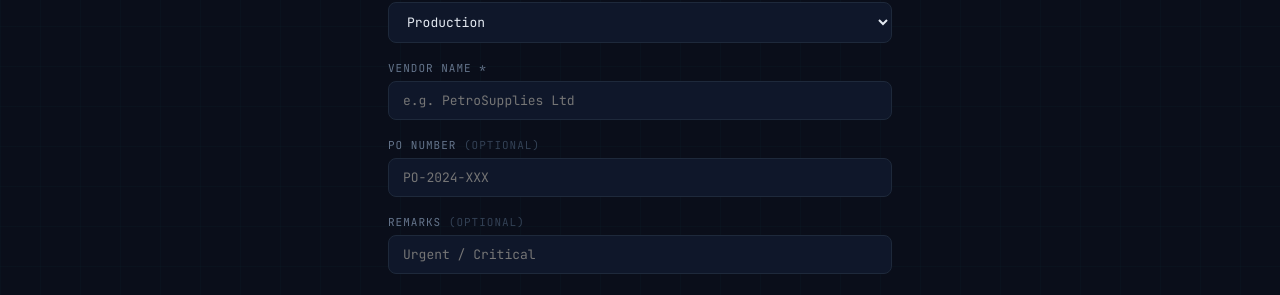
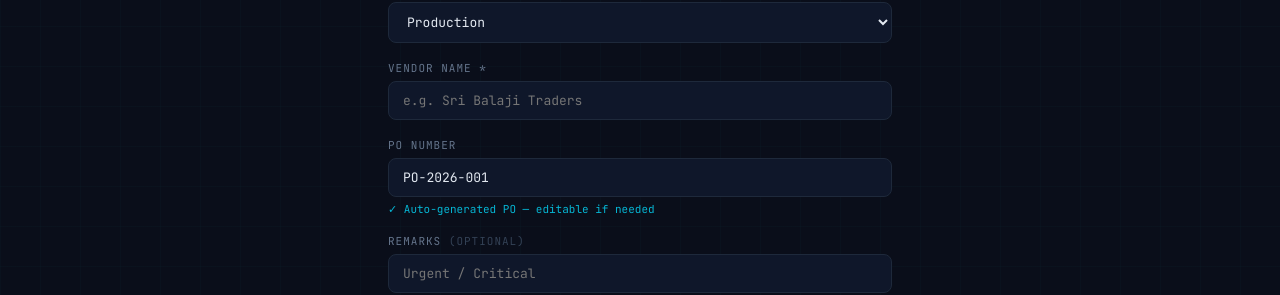
Before and after one commit to ramjane88/procureflow, a Next.js app: page /indent/new in a window 1280 px wide. Shown: the part 494-789 px from the top of the page. Built offline with nearby package versions, Linux system fonts and the light colour scheme; no server answers; the database is empty.

Commit message:
feat: auto-generate PO number on form load

```diff
--- a/app/indent/new/page.js
+++ b/app/indent/new/page.js
@@ -14,7 +14,25 @@ export default function NewIndentPage(){
   const[filtered,setFiltered]=useState([]);
   const[showSug,setShowSug]=useState(false);
   const[stockInfo,setStockInfo]=useState(null);
-  useEffect(()=>{fetch("/api/items").then(r=>r.json()).then(d=>{if(Array.isArray(d))setItems(d);});},[]);
+  const[poLoading,setPoLoading]=useState(false);
+
+  useEffect(()=>{
+    fetch("/api/items").then(r=>r.json()).then(d=>{if(Array.isArray(d))setItems(d);});
+    generatePO();
+  },[]);
+
+  const generatePO=async()=>{
+    setPoLoading(true);
+    try{
+      const res=await fetch("/api/indents");
+      const data=await res.json();
+      const year=new Date().getFullYear();
+      const count=(Array.isArray(data)?data.length:0)+1;
+      const po=`PO-${year}-${String(count).padStart(3,"0")}`;
+      setForm(f=>({...f,poNumber:po}));
+    }finally{setPoLoading(false);}
+  };
+
   const handleItemChange=(val)=>{
     setForm(f=>({...f,item:val}));setStockInfo(null);
     if(val.length<2){setFiltered([]);setShowSug(false);return;}
@@ -23,6 +41,7 @@ export default function NewIndentPage(){
   };
   const selectItem=(item)=>{setForm(f=>({...f,item:item.name,unit:item.unit}));setStockInfo(item);setShowSug(false);setFiltered([]);};
   const set=(k,v)=>setForm(f=>({...f,[k]:v}));
+
   const validate=()=>{
     const e={};
     if(!form.item.trim())e.item="Item name is required";
@@ -32,6 +51,7 @@ export default function NewIndentPage(){
     if(stockInfo&&Number(form.qty)>stockInfo.current_stock)e.qty=`Only ${stockInfo.current_stock} ${stockInfo.unit} available`;
     return e;
   };
+
   const submit=async()=>{
     const e=validate();setErrors(e);
     if(Object.keys(e).length)return;
@@ -44,9 +64,11 @@ export default function NewIndentPage(){
       setTimeout(()=>router.push("/"),1200);
     }finally{setLoading(false);}
   };
+
   const lbl=(text,opt=false)=>(<label style={{fontSize:11,color:"var(--muted)",fontFamily:"var(--font-mono)",textTransform:"uppercase",letterSpacing:1,marginBottom:6,display:"block"}}>{text}{opt&&<span style={{color:"var(--border2)"}}> (optional)</span>}</label>);
   const err=(k)=>errors[k]&&<div style={{fontSize:11,color:"var(--red)",fontFamily:"var(--font-mono)",marginTop:5}}>⚠ {errors[k]}</div>;
   const ok=(show,text)=>show&&<div style={{fontSize:11,color:"var(--green)",fontFamily:"var(--font-mono)",marginTop:5}}>✓ {text}</div>;
+
   return(
     <div>
       <Toast message={toast&&toast.msg} type={toast&&toast.type} onDone={()=>setToast(null)}/>
@@ -84,8 +106,15 @@ export default function NewIndentPage(){
             <div>{lbl("Unit")}<select value={form.unit} onChange={e=>set("unit",e.target.value)}>{UNITS.map(u=><option key={u}>{u}</option>)}</select></div>
           </div>
           <div>{lbl("Department")}<select value={form.dept} onChange={e=>set("dept",e.target.value)}>{DEPARTMENTS.map(d=><option key={d}>{d}</option>)}</select></div>
-          <div>{lbl("Vendor Name *")}<input value={form.vendor} onChange={e=>set("vendor",e.target.value)} className={errors.vendor?"err":""} placeholder="e.g. PetroSupplies Ltd"/>{err("vendor")}{ok(form.vendor.length>2&&!errors.vendor,"Vendor accepted")}</div>
-          <div>{lbl("PO Number",true)}<input value={form.poNumber} onChange={e=>set("poNumber",e.target.value)} placeholder="PO-2024-XXX"/>{ok(form.poNumber.length>0,"PO reference captured")}</div>
+          <div>{lbl("Vendor Name *")}<input value={form.vendor} onChange={e=>set("vendor",e.target.value)} className={errors.vendor?"err":""} placeholder="e.g. Sri Balaji Traders"/>{err("vendor")}{ok(form.vendor.length>2&&!errors.vendor,"Vendor accepted")}</div>
+          <div>
+            {lbl("PO Number")}
+            <div style={{position:"relative"}}>
+              <input value={form.poNumber} onChange={e=>set("poNumber",e.target.value)} placeholder="Auto-generating..."/>
+              {poLoading&&<div style={{position:"absolute",right:12,top:"50%",transform:"translateY(-50%)",fontSize:10,color:"var(--muted)",fontFamily:"var(--font-mono)"}}>generating...</div>}
+            </div>
+            {form.poNumber&&!poLoading&&<div style={{fontSize:11,color:"var(--cyan)",fontFamily:"var(--font-mono)",marginTop:5}}>✓ Auto-generated PO — editable if needed</div>}
+          </div>
           <div>{lbl("Remarks",true)}<input value={form.remarks} onChange={e=>set("remarks",e.target.value)} placeholder="Urgent / Critical"/></div>
           <button onClick={submit} disabled={loading} style={{background:"linear-gradient(135deg,var(--gold),#d97706)",color:"#000",border:"none",borderRadius:10,padding:"14px",fontWeight:800,fontSize:14,fontFamily:"var(--font-mono)",opacity:loading?0.7:1,marginTop:8}}>{loading?"RAISING...":"RAISE INDENT →"}</button>
         </div>
```
